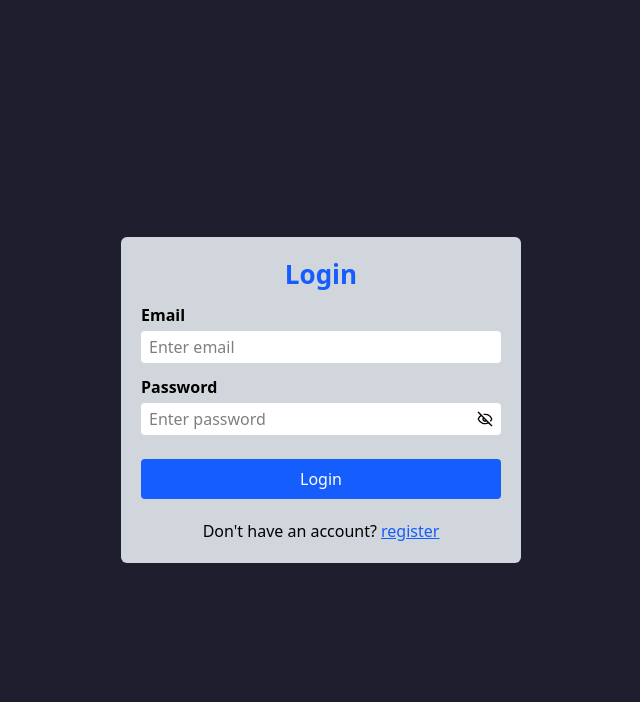
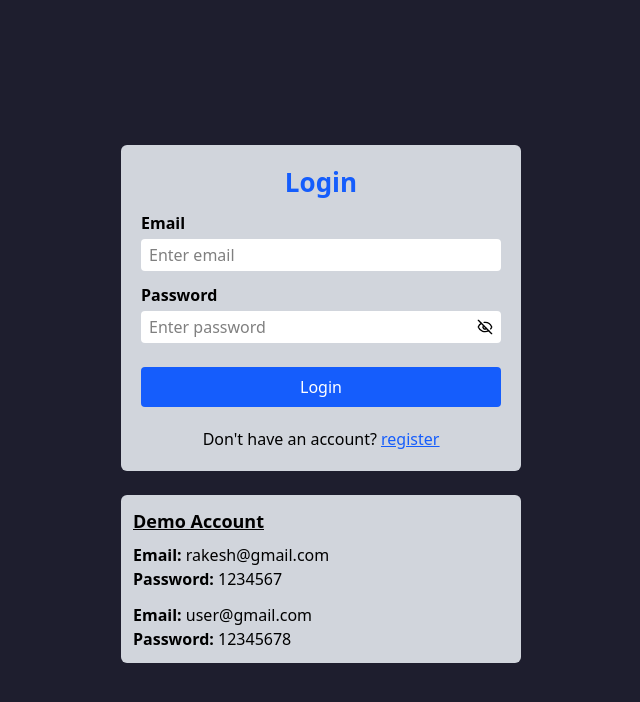
Before and after one commit to Siddarth474/MERN-Stack-Expense-Tracker, a React (Vite) app in the folder frontend/: page /login in a window 1280 px wide. Shown: the top 702 px of the page, without its empty margins (319-959 px from the left). Built offline with nearby package versions, Linux system fonts and the light colour scheme; no server answers.

Commit message:
login page fixed

```diff
--- a/frontend/src/components/loginRegister/LoginForm.jsx
+++ b/frontend/src/components/loginRegister/LoginForm.jsx
@@ -64,7 +64,7 @@ const LoginForm = () => {
   }
 
   return (
-    <div className='h-screen w-full flex justify-center bg-[#1E1E2E] items-center'>
+    <div className='h-screen w-full flex flex-col justify-center bg-[#1E1E2E] items-center'>
         <div className='max-w-[400px] w-full bg-gray-300 p-5 m-4 rounded-md'>
         <h1 className='text-blue-600 font-bold text-2xl sm:text-[26px] text-center mb-3'>Login</h1>
         <form onSubmit={handleLogin}>
@@ -103,6 +103,17 @@ const LoginForm = () => {
           <p className='underline text-blue-600 cursor-pointer'><Link to='/register'>register</Link></p>
         </div>
       </div>
+      <div className='max-w-[400px] w-full bg-gray-300 p-3 m-2 rounded-md'>
+        <h2 className='text-lg font-bold mb-2 underline'>Demo Account</h2>
+        <div>
+          <p><span className='font-semibold'>Email:</span> rakesh@gmail.com</p>
+          <p><span className='font-semibold'>Password:</span> 1234567</p>
+        </div>
+        <div className='mt-3'>
+          <p><span className='font-semibold'>Email:</span> user@gmail.com</p>
+          <p><span className='font-semibold'>Password:</span> 12345678</p>
+        </div>
+      </div>
     </div>
   )
 }
```
